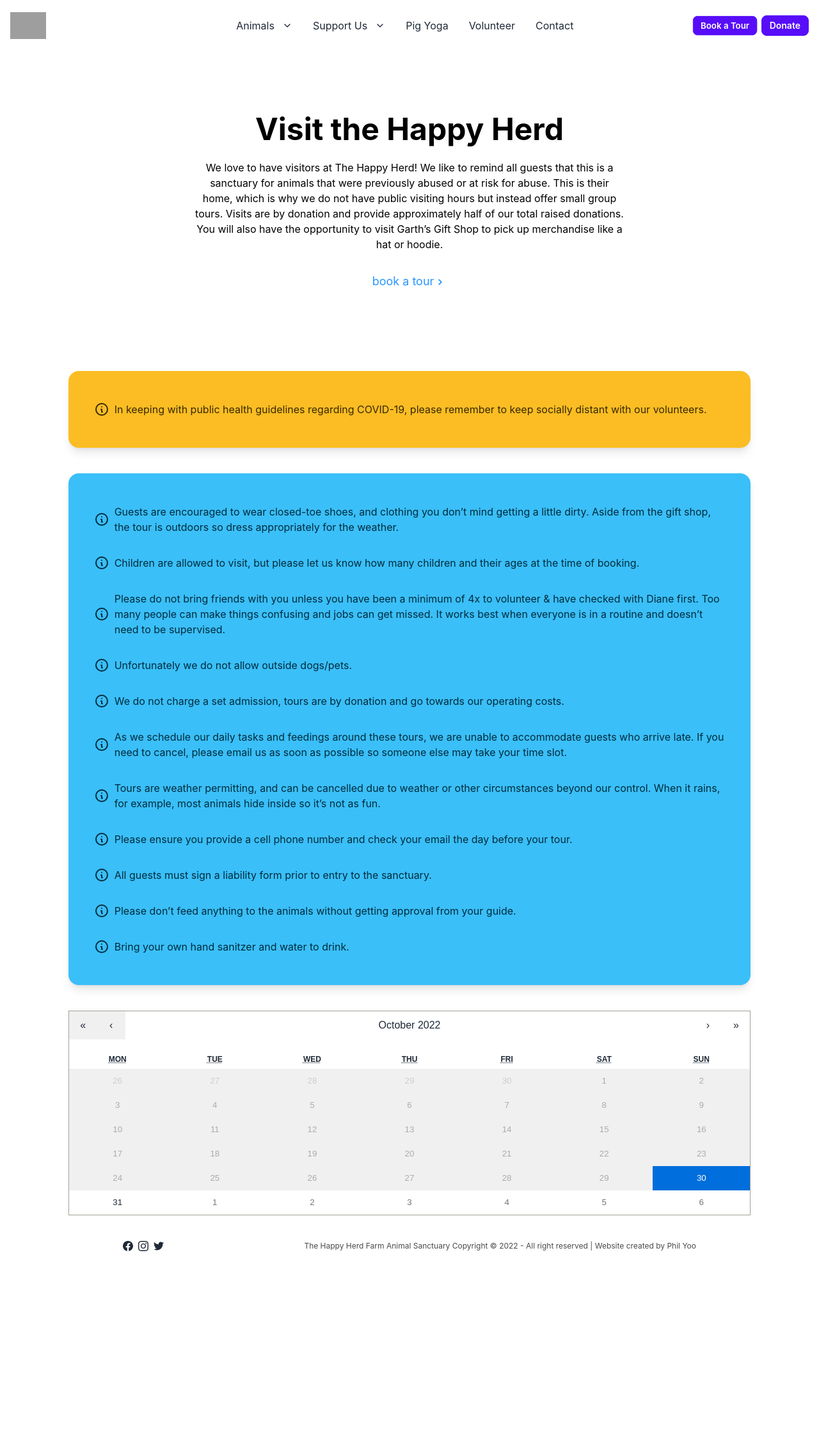
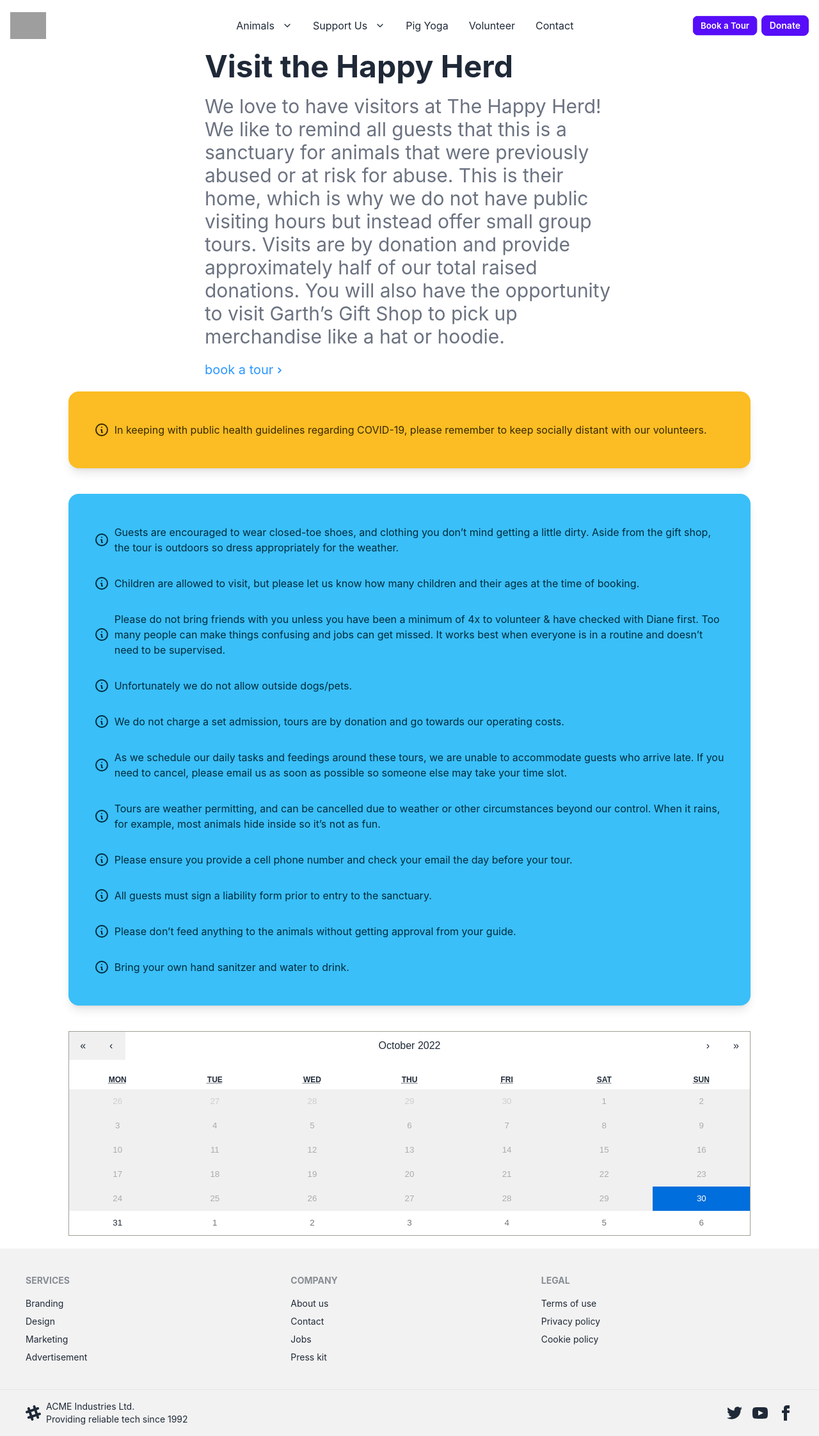
Before and after one commit to josemourinho333/happyherd, a Next.js app in the folder client/: page /tour in a window 1280 px wide. Shown: the whole page at 64% size. Before the commit the page ends 1976 px from the top, so only its background shows below. Built offline with nearby package versions, Linux system fonts and the light colour scheme; grey boxes are pictures that could not be loaded.

Commit message:
Update animals pages

```diff
--- a/client/components/footer.jsx
+++ b/client/components/footer.jsx
@@ -2,21 +2,43 @@ import { SiFacebook, SiTwitter, SiInstagram } from 'react-icons/si';
 
 const Footer = () => {
   return (
-    <footer className="footer flex justify-between items-center bg-white px-[3rem] sm:px-[5rem] md:px-[7rem] lg:px-[12rem] py-5">
-      <div className="grid grid-flow-col gap-2">
-        <a><SiFacebook className="w-4 h-4"/></a>
-        <a><SiInstagram className="w-4 h-4"/></a>
-        <a><SiTwitter className="w-4 h-4"/></a>
-      </div>
-      {/* <div className="flex flex-col items-center my-3">
-        <div className="w-1/4">
-          <img src="https://happyherd.org/wp-content/uploads/2017/12/TheHappyHerd-Logo.png" alt="happy-herd-logo" className="w-full"/>
+    <>
+      <footer className="footer p-10 bg-base-200 text-base-content">
+        <div>
+          <span className="footer-title">Services</span>
+          <a className="link link-hover">Branding</a>
+          <a className="link link-hover">Design</a>
+          <a className="link link-hover">Marketing</a>
+          <a className="link link-hover">Advertisement</a>
         </div>
-      </div>  */}
-      <p className="text-xs text-[#4a4a4a]">
-        The Happy Herd Farm Animal Sanctuary Copyright © 2022 - All right reserved | Website created by Phil Yoo
-      </p>
-    </footer>
+        <div>
+          <span className="footer-title">Company</span>
+          <a className="link link-hover">About us</a>
+          <a className="link link-hover">Contact</a>
+          <a className="link link-hover">Jobs</a>
+          <a className="link link-hover">Press kit</a>
+        </div>
+        <div>
+          <span className="footer-title">Legal</span>
+          <a className="link link-hover">Terms of use</a>
+          <a className="link link-hover">Privacy policy</a>
+          <a className="link link-hover">Cookie policy</a>
+        </div>
+      </footer>
+      <footer className="footer px-10 py-4 border-t bg-base-200 text-base-content border-base-300">
+        <div className="items-center grid-flow-col">
+          <svg width="24" height="24" viewBox="0 0 24 24" xmlns="http://www.w3.org/2000/svg" fillRule="evenodd" clipRule="evenodd" className="fill-current"><path d="M22.672 15.226l-2.432.811.841 2.515c.33 1.019-.209 2.127-1.23 2.456-1.15.325-2.148-.321-2.463-1.226l-.84-2.518-5.013 1.677.84 2.517c.391 1.203-.434 2.542-1.831 2.542-.88 0-1.601-.564-1.86-1.314l-.842-2.516-2.431.809c-1.135.328-2.145-.317-2.463-1.229-.329-1.018.211-2.127 1.231-2.456l2.432-.809-1.621-4.823-2.432.808c-1.355.384-2.558-.59-2.558-1.839 0-.817.509-1.582 1.327-1.846l2.433-.809-.842-2.515c-.33-1.02.211-2.129 1.232-2.458 1.02-.329 2.13.209 2.461 1.229l.842 2.515 5.011-1.677-.839-2.517c-.403-1.238.484-2.553 1.843-2.553.819 0 1.585.509 1.85 1.326l.841 2.517 2.431-.81c1.02-.33 2.131.211 2.461 1.229.332 1.018-.21 2.126-1.23 2.456l-2.433.809 1.622 4.823 2.433-.809c1.242-.401 2.557.484 2.557 1.838 0 .819-.51 1.583-1.328 1.847m-8.992-6.428l-5.01 1.675 1.619 4.828 5.011-1.674-1.62-4.829z"></path></svg>
+          <p>ACME Industries Ltd. <br/>Providing reliable tech since 1992</p>
+        </div>
+        <div className="md:place-self-center md:justify-self-end">
+          <div className="grid grid-flow-col gap-4">
+            <a><svg xmlns="http://www.w3.org/2000/svg" width="24" height="24" viewBox="0 0 24 24" className="fill-current"><path d="M24 4.557c-.883.392-1.832.656-2.828.775 1.017-.609 1.798-1.574 2.165-2.724-.951.564-2.005.974-3.127 1.195-.897-.957-2.178-1.555-3.594-1.555-3.179 0-5.515 2.966-4.797 6.045-4.091-.205-7.719-2.165-10.148-5.144-1.29 2.213-.669 5.108 1.523 6.574-.806-.026-1.566-.247-2.229-.616-.054 2.281 1.581 4.415 3.949 4.89-.693.188-1.452.232-2.224.084.626 1.956 2.444 3.379 4.6 3.419-2.07 1.623-4.678 2.348-7.29 2.04 2.179 1.397 4.768 2.212 7.548 2.212 9.142 0 14.307-7.721 13.995-14.646.962-.695 1.797-1.562 2.457-2.549z"></path></svg></a>
+            <a><svg xmlns="http://www.w3.org/2000/svg" width="24" height="24" viewBox="0 0 24 24" className="fill-current"><path d="M19.615 3.184c-3.604-.246-11.631-.245-15.23 0-3.897.266-4.356 2.62-4.385 8.816.029 6.185.484 8.549 4.385 8.816 3.6.245 11.626.246 15.23 0 3.897-.266 4.356-2.62 4.385-8.816-.029-6.185-.484-8.549-4.385-8.816zm-10.615 12.816v-8l8 3.993-8 4.007z"></path></svg></a>
+            <a><svg xmlns="http://www.w3.org/2000/svg" width="24" height="24" viewBox="0 0 24 24" className="fill-current"><path d="M9 8h-3v4h3v12h5v-12h3.642l.358-4h-4v-1.667c0-.955.192-1.333 1.115-1.333h2.885v-5h-3.808c-3.596 0-5.192 1.583-5.192 4.615v3.385z"></path></svg></a>
+          </div>
+        </div>
+      </footer>
+    </>
   )
 }
 
--- a/client/components/hero.jsx
+++ b/client/components/hero.jsx
@@ -1,21 +1,13 @@
 import React from 'react';
 import { HiChevronRight } from 'react-icons/hi';
 
-const Hero = ({title, children, cta, link, path, bg}) => {
+const Hero = ({title, children, cta, path}) => {
   return (
-    <div className={`hero h-[60vh] ${bg ? bg : 'bg-base-100'}`}>
-      <div className="hero-content text-center">
-        <div className={`max-w-2xl ${bg ? "text-neutral-content" : "text-black"}`}>
-          <h1 className="text-5xl font-bold">{title}</h1>
-          <p className="py-6">{children}</p>
-          {
-            !cta
-              ? <></>
-              : <div className="flex flex-col justify-center items-center text-lg md:flex-row ">
-                  <a to={path} className="text-[#2997ff] flex items-center m-2">{cta}<HiChevronRight className="pt-0.5 w-5 h-5"/></a>
-                </div>
-          }
-        </div>
+    <div className={`min-h-[50vh] bg-base-100 flex flex-col justify-center`}>
+      <div className="w-4/5 sm:w-2/4 self-center">
+        <h1 className="text-5xl font-bold">{title}</h1>
+        <p className="text-3xl text-gray-500 mt-5">{children}</p>
+        <a to={path} className={`text-[#2997ff] flex items-center mt-5 text-xl`}>{cta}<HiChevronRight className="pt-0.5 w-5 h-5"/></a>
       </div>
     </div>
   )
--- a/client/pages/inlovingmemory.jsx
+++ b/client/pages/inlovingmemory.jsx
@@ -1,70 +1,64 @@
 import React from 'react';
-import useSWR from 'swr';
-import { request } from 'graphql-request';
 import Card from '../components/card';
 import Hero from '../components/hero';
+import axios from '../components/Axios';
+import { HiChevronRight } from "react-icons/hi";
 
-const fetcher = (query) => request(process.env.happyHerdApi, query)
-  .then((data) => data)
-  .catch((err) => console.log('err', err));
+const InLovingMemory = ({animals}) => {
 
-const InLovingMemory = () => {
-  const { data, error } = useSWR(
-    `
-      {
-        animals(first: 100, where: {categoryName: "dead"}) {
-          edges {
-            node {
-              id
-              title(format: RENDERED)
-              content(format: RENDERED)
-              slug
-              featuredImage {
-                node {
-                  sourceUrl
-                }
-              }
-              tags {
-                nodes {
-                  slug
-                  name
-                }
-              }
-            }
-          }
-        }
-      }
-    `, fetcher
-  );
-
-  if (error) return <div>Failed to load</div>
-  if (!data) return <div>Loading...</div>
-
-  const cards = data.animals.edges.map((animal) => {
+  const animalCards = animals.filter((animal) => animal._embedded["wp:term"][0][0].name === "dead").map((animal) => {
     return (
       <Card
-        key={animal.node.id}
-        name={animal.node.title}
-        bio={animal.node.content}
-        img={animal.node.featuredImage.node.sourceUrl}
-        slug={animal.node.slug}
-        tags={animal.node.tags.nodes[0].name}
-        tagSlug={animal.node.tags.nodes[0].slug}
-        dead={true}
+        key={animal.id}
+        id={animal.id}
+        title={animal.title.raw}
+        content={animal.content.raw}
+        img={animal._embedded["wp:featuredmedia"][0].source_url}
+        category={animal._embedded["wp:term"][1][0].name}
+        dead={false}
       />
     )
   });
 
   return (
-    <section className="flex flex-col items-center">
-      <Hero title="In Loving Memory" cta="donate">
+    <section className="flex flex-col">
+      <Hero title="In Loving Memory" cta="Donate" path="/donate">
         Gone but never forgotten. You can help us these animals and enrich their lives.
       </Hero>
-      <div className="flex flex-wrap justify-center my-[2rem] gap-[2rem]">
-        {cards}
+      <div className="min-h-screen bg-base-100 flex flex-col justify-center">
+        <div className="w-4/5 sm:w-2/4 self-center">
+          <h1 className="text-5xl font-bold">All animals</h1>
+          <p className="text-xl text-gray-500 mt-2">Come meet our residents. <span className="inline-block"><a to="/projects" className={`text-[#2997ff] flex items-center m-2`}>Book a tour<HiChevronRight className="pt-0.5 w-5 h-5"/></a></span></p>
+        </div>
+        <div className="carousel carousel-center max-w-screen space-x-4 rounded-box bg-inherit p-10">
+          <Card base={true}/>
+          {animalCards}
+        </div>
       </div>
     </section>
   )
-}
+};
+
+export async function getStaticProps() {
+  try {
+    const response = await axios.get('/animals', {
+      params: {
+        context: "edit",
+        _embed: true,
+        per_page: 100
+      }
+    });
+
+    const animals = await response.data;
+
+    return {
+      props: {
+        animals
+      }
+    }
+  } catch (error) {
+    console.log('error', error);
+  }
+};
 
 export default InLovingMemory;
--- a/client/pages/rescuedanimals.jsx
+++ b/client/pages/rescuedanimals.jsx
@@ -1,6 +1,5 @@
 import React from 'react';
 import Card from '../components/card';
-import { GiCow, GiGoat, GiSheep, GiSittingDog, GiCat, GiPig } from 'react-icons/gi';
 import Hero from '../components/hero';
 import axios from '../components/Axios';
 import { HiChevronRight } from "react-icons/hi";
@@ -117,13 +116,13 @@ const rescuedanimals = ({animals}) => {
 
   return (
     <section className="flex flex-col">
-      <Hero title="Meet Our Residents" cta="Donate" path="/donate" bg="bg-gradient-to-br from-black to-zinc-800">
-        Here is our most up to date directory of family members. The following friends are current residents and call the Happy Herd Farm Sanctuary their home. With the freedom to roam and taken care of with the assistance of the founders and volunteers, our family is very happy.
+      <Hero title="Meet Our Residents" cta="Donate" path="/donate">
+        With the freedom to roam and taken care of with the help of the founders and volunteers, our family is very happy.
       </Hero>
       <div className="min-h-screen bg-base-100 flex flex-col justify-center">
         <div className="w-4/5 sm:w-2/4 self-center">
-          <h1 className="text-6xl font-bold">All animals</h1>
-          <p className="text-3xl font-semibold text-gray-500 inline-block mt-2">Come meet our residents. <span className="inline-block"><a to="/projects" className={`text-[#2997ff] flex items-center m-2 text-lg font-semibold`}>Book a tour<HiChevronRight className="pt-0.5 w-5 h-5"/></a></span></p>
+          <h1 className="text-5xl font-bold">All animals</h1>
+          <p className="text-xl text-gray-500 mt-2">Come meet our residents. <span className="inline-block"><a to="/projects" className={`text-[#2997ff] flex items-center m-2`}>Book a tour<HiChevronRight className="pt-0.5 w-5 h-5"/></a></span></p>
         </div>
         <div className="carousel carousel-center max-w-screen space-x-4 rounded-box bg-inherit p-10">
           <Card base={true}/>
@@ -132,8 +131,8 @@ const rescuedanimals = ({animals}) => {
       </div>
       <div className="min-h-screen bg-base-100 flex flex-col justify-center">
         <div className="w-2/4 self-center">
-          <h1 className="text-6xl font-bold">Cows</h1>
-          <p className="text-3xl font-semibold text-gray-500 inline-block mt-2">Help cows like Sparky. <span className="inline-block"><a to="/projects" className={`text-[#2997ff] flex items-center m-2 text-lg font-semibold`}>Donate<HiChevronRight className="pt-0.5 w-5 h-5"/></a></span></p>
+          <h1 className="text-5xl font-bold">Cows</h1>
+          <p className="text-xl text-gray-500 mt-2">Help cows like Sparky. <span className="inline-block"><a to="/projects" className={`text-[#2997ff] flex items-center m-2`}>Donate<HiChevronRight className="pt-0.5 w-5 h-5"/></a></span></p>
         </div>
         <div className="carousel carousel-center max-w-screen space-x-4 rounded-box bg-inherit p-10">
           <Card base={true}/>
@@ -142,8 +141,8 @@ const rescuedanimals = ({animals}) => {
       </div>
       <div className="min-h-screen bg-base-100 flex flex-col justify-center">
         <div className="w-2/4 self-center">
-          <h1 className="text-6xl font-bold">Pigs</h1>
-          <p className="text-3xl font-semibold text-gray-500 inline-block mt-2">Join our pigs in a mud bath.<span className="inline-block"><a to="/projects" className={`text-[#2997ff] flex items-center m-2 text-lg font-semibold`}>Book a tour<HiChevronRight className="pt-0.5 w-5 h-5"/></a></span></p>
+          <h1 className="text-5xl font-bold">Pigs</h1>
+          <p className="text-xl text-gray-500 mt-2">Join our pigs in a mud bath.<span className="inline-block"><a to="/projects" className={`text-[#2997ff] flex items-center m-2`}>Book a tour<HiChevronRight className="pt-0.5 w-5 h-5"/></a></span></p>
         </div>
         <div className="carousel carousel-center max-w-screen space-x-4 rounded-box bg-inherit p-10">
           <Card base={true}/>
@@ -152,8 +151,8 @@ const rescuedanimals = ({animals}) => {
       </div>
       <div className="min-h-screen bg-base-100 flex flex-col justify-center">
         <div className="w-2/4 self-center">
-          <h1 className="text-6xl font-bold">Goats & Mini Goats</h1>
-          <p className="text-3xl font-semibold text-gray-500 inline-block mt-2">Sponsor goats like Rusty.<span className="inline-block"><a to="/projects" className={`text-[#2997ff] flex items-center m-2 text-lg font-semibold`}>Donate<HiChevronRight className="pt-0.5 w-5 h-5"/></a></span></p>
+          <h1 className="text-5xl font-bold">Goats & Mini Goats</h1>
+          <p className="text-xl  text-gray-500 mt-2">Sponsor goats like Rusty.<span className="inline-block"><a to="/projects" className={`text-[#2997ff] flex items-center m-2`}>Donate<HiChevronRight className="pt-0.5 w-5 h-5"/></a></span></p>
         </div>
         <div className="carousel carousel-center max-w-screen space-x-4 rounded-box bg-inherit p-10">
           <Card base={true}/>
@@ -162,8 +161,8 @@ const rescuedanimals = ({animals}) => {
       </div>
       <div className="min-h-screen bg-base-100 flex flex-col justify-center">
         <div className="w-2/4 self-center">
-          <h1 className="text-6xl font-bold">Lambs & Sheep</h1>
-          <p className="text-3xl font-semibold text-gray-500 inline-block mt-2">Come say hi to our residents.<span className="inline-block"><a to="/projects" className={`text-[#2997ff] flex items-center m-2 text-lg font-semibold`}>Book a tour<HiChevronRight className="pt-0.5 w-5 h-5"/></a></span></p>
+          <h1 className="text-5xl font-bold">Lambs & Sheep</h1>
+          <p className="text-xl text-gray-500 mt-2">Come say hi to our residents.<span className="inline-block"><a to="/projects" className={`text-[#2997ff] flex items-center m-2`}>Book a tour<HiChevronRight className="pt-0.5 w-5 h-5"/></a></span></p>
         </div>
         <div className="carousel carousel-center max-w-screen space-x-4 rounded-box bg-inherit p-10">
           <Card base={true}/>
@@ -172,8 +171,8 @@ const rescuedanimals = ({animals}) => {
       </div>
       <div className="min-h-screen bg-base-100 flex flex-col justify-center">
         <div className="w-2/4 self-center">
-          <h1 className="text-6xl font-bold">Farm Friends</h1>
-          <p className="text-3xl font-semibold text-gray-500 inline-block mt-2">Expect to see these guys roaming around the farm.</p>
+          <h1 className="text-5xl font-bold">Farm Friends</h1>
+          <p className="text-xl text-gray-500 mt-2">Expect to see these guys roaming around the farm.</p>
         </div>
         <div className="carousel carousel-center max-w-screen space-x-4 rounded-box bg-inherit p-10">
           <Card base={true}/>
```
